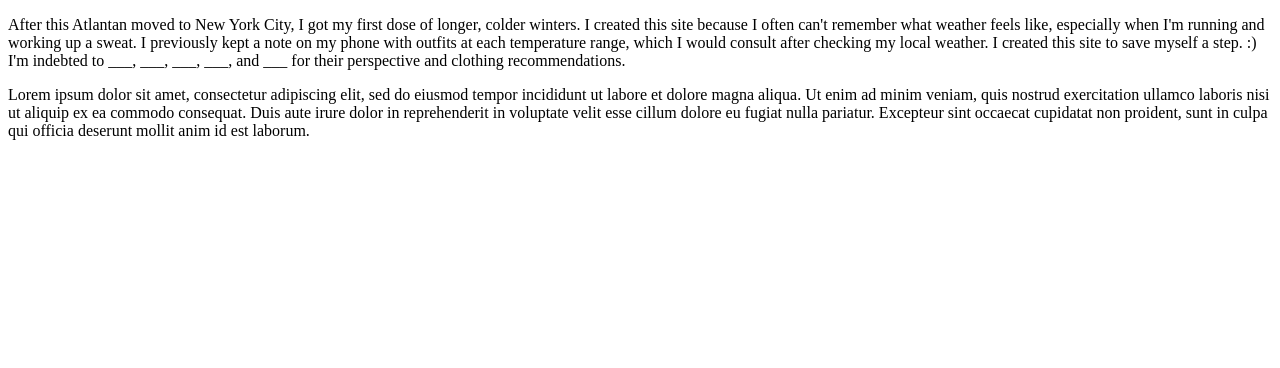
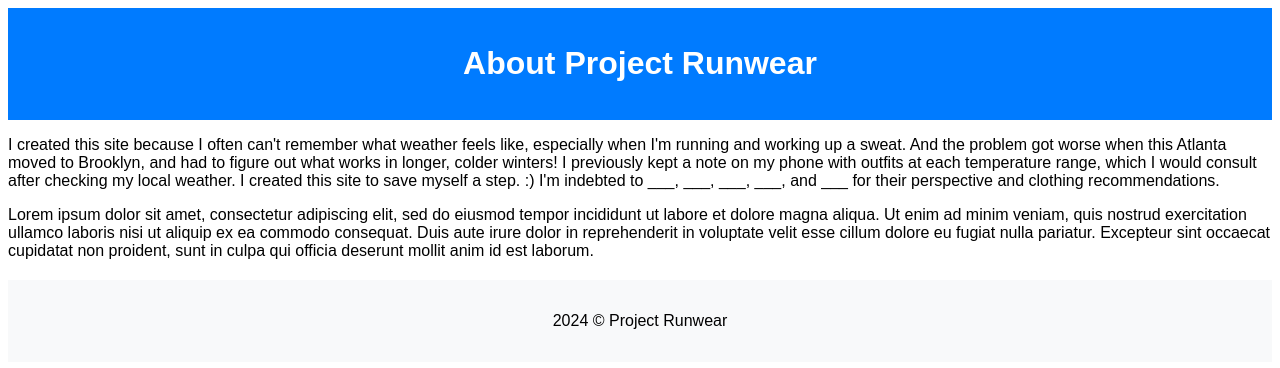
Before and after one commit to mdlarson/ProjectRunwear, a Flask app: page /about in a window 1280 px wide. Shown: the top 368 px of the page. Run offline with Flask 3, Linux system fonts and the light colour scheme.

Commit message:
Update about.html

```diff
--- a/templates/about.html
+++ b/templates/about.html
@@ -4,22 +4,39 @@
 <head>
     <meta charset="UTF-8">
     <meta name="viewport" content="width=device-width, initial-scale=1.0">
-    <title>About</title>
+    <title>About Project Runwear</title>
+    <link rel="stylesheet" type="text/css" href="static/style.css">
 </head>
 
 <body>
-    <p>After this Atlantan moved to New York City, I got my first dose of longer, colder winters. I created this site
-        because I often can't remember what weather feels like, especially when I'm running and working up a sweat. I
-        previously kept a note on my phone with outfits at each temperature range, which I would
-        consult after checking my local weather. I created this site to save myself a step. :) I'm indebted to ___, ___,
-        ___, ___, and ___ for their perspective and clothing recommendations.</p>
+    <header>
+        <h1>About Project Runwear</h1>
+    </header>
+    <main>
+        <section>
+            <p>I created this site
+                because I often can't remember what weather feels like, especially when I'm running and working up a
+                sweat. And
+                the problem got worse when this Atlanta moved to Brooklyn, and had to figure out what works in longer,
+                colder
+                winters! I previously kept a note on my phone with outfits at each temperature range, which I would
+                consult after checking my local weather. I created this site to save myself a step. :) I'm indebted to
+                ___, ___,
+                ___, ___, and ___ for their perspective and clothing recommendations.</p>
 
-    <p>Lorem ipsum dolor sit amet, consectetur adipiscing
-        elit, sed do eiusmod tempor incididunt ut labore et dolore
-        magna aliqua. Ut enim ad minim veniam, quis nostrud exercitation ullamco laboris nisi ut aliquip ex ea commodo
-        consequat. Duis aute irure dolor in reprehenderit in voluptate velit esse cillum dolore eu fugiat nulla
-        pariatur. Excepteur sint occaecat cupidatat non proident, sunt in culpa qui officia deserunt mollit anim id est
-        laborum.</p>
+            <p>Lorem ipsum dolor sit amet, consectetur adipiscing
+                elit, sed do eiusmod tempor incididunt ut labore et dolore
+                magna aliqua. Ut enim ad minim veniam, quis nostrud exercitation ullamco laboris nisi ut aliquip ex ea
+                commodo
+                consequat. Duis aute irure dolor in reprehenderit in voluptate velit esse cillum dolore eu fugiat nulla
+                pariatur. Excepteur sint occaecat cupidatat non proident, sunt in culpa qui officia deserunt mollit anim
+                id est
+                laborum.</p>
+        </section>
+    </main>
+    <footer>
+        <p>2024 &copy; Project Runwear</p>
+    </footer>
 </body>
 
 </html>
--- a/templates/runwear.html
+++ b/templates/runwear.html
@@ -34,7 +34,7 @@
         </section>
     </main>
     <footer>
-        <p>2024 &copy; Runwear</p>
+        <p>2024 &copy; Project Runwear</p>
     </footer>
 </body>
 
```
